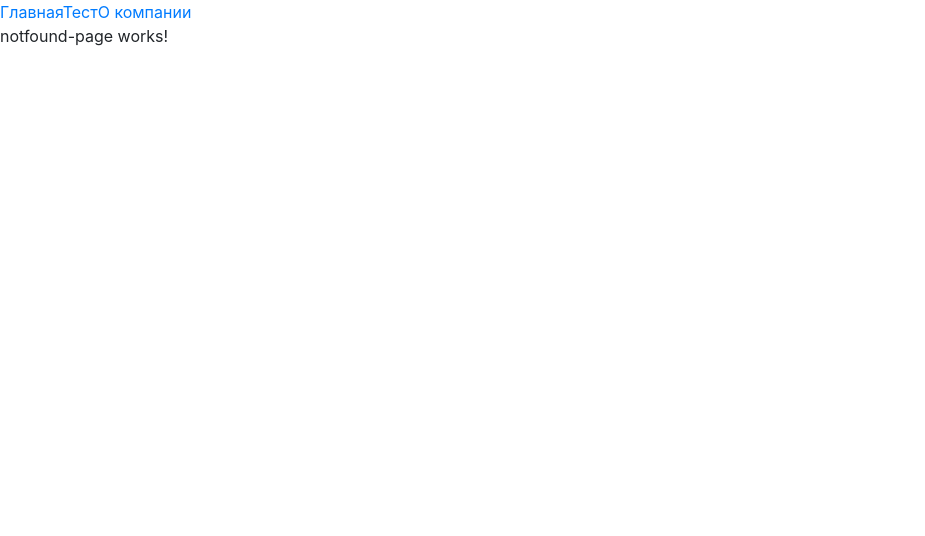
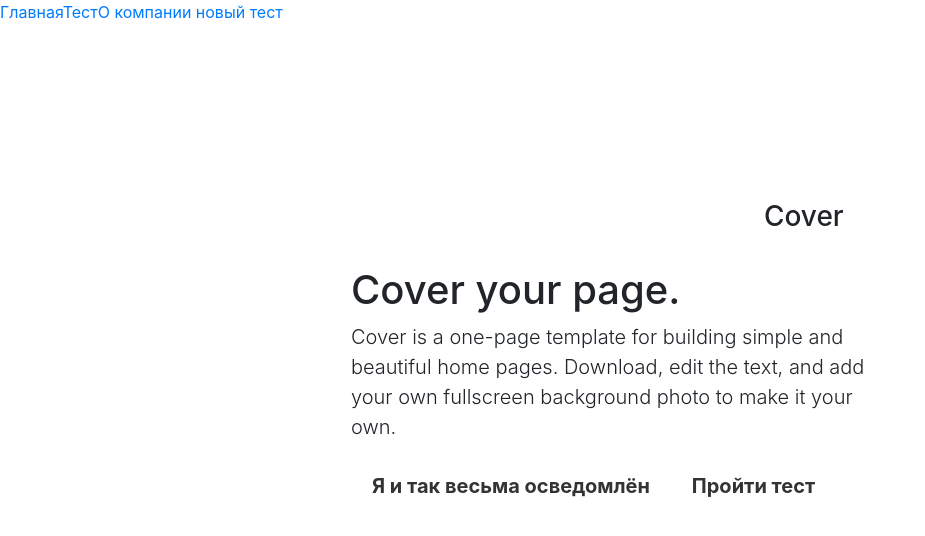
Before and after one commit to theDimZone/hackgenesis, an Angular app: page /test-lending in a window 1280 px wide. Shown: the top 536 px of the page, without its empty margins (0-925 px from the left). Built offline with nearby package versions, Linux system fonts and the light colour scheme.

Commit message:
Test-lending had been added

```diff
--- a/src/app/app.component.html
+++ b/src/app/app.component.html
@@ -1,6 +1,8 @@
-<nav>
+<nav >
   <a routerLink="/">Главная</a>
   <a routerLink="/test">Тест</a>
   <a routerLink="/about">О компании</a>
+  <a routerLink="/test-lending"> новый тест</a>
 </nav>
+
 <router-outlet></router-outlet>
--- a/src/app/app.module.ts
+++ b/src/app/app.module.ts
@@ -9,12 +9,15 @@ import { AboutPageComponent } from './components/about-page/about-page.component
 import { TestPageComponent } from './components/test-page/test-page.component';
 import { NotfoundPageComponent } from './components/notfound-page/notfound-page.component';
 import { NgbModule } from '@ng-bootstrap/ng-bootstrap';
+import { TestLendingComponent } from './components/test-lending/test-lending.component';
 
 const routes: Routes =[
     { path: '', component: IndexPageComponent},
     { path: 'about', component: AboutPageComponent},
     { path: 'test', component: TestPageComponent },
+    { path: 'test-lending', component: TestLendingComponent},
     { path: '**', component: NotfoundPageComponent }
+
 ];
 
 @NgModule({
@@ -23,7 +26,8 @@ const routes: Routes =[
     IndexPageComponent,
     AboutPageComponent,
     TestPageComponent,
-    NotfoundPageComponent
+    NotfoundPageComponent,
+    TestLendingComponent
   ],
   imports: [
     BrowserModule,
--- /dev/null
+++ b/src/app/components/test-lending/test-lending.component.css
@@ -0,0 +1,81 @@
+/*
+ * Globals
+ */
+
+/* Links */
+a,
+a:focus,
+a:hover {
+  color: #fff;
+}
+
+/* Custom default button */
+.btn-secondary,
+.btn-secondary:hover,
+.btn-secondary:focus {
+  color: #333;
+  text-shadow: none; /* Prevent inheritance from `body` */
+  background-color: #fff;
+  border: .05rem solid #fff;
+}
+
+
+
+.cover-container {
+  max-width: 43em;
+  padding: .75rem 12.5rem;
+  height: 10rem;
+}
+
+.inner {
+  margin-top: 10rem;
+}
+/*
+ * Header
+ */
+.masthead-brand {
+  /*margin-bottom: 100;*/
+}
+
+.nav-masthead .nav-link {
+  padding: .25rem 0;
+  font-weight: 800;
+  color: rgba(255, 255, 255, .5);
+  background-color: transparent;
+  border-bottom: .25rem solid transparent;
+}
+
+
+
+
+
+.nav-masthead .active {
+  color: #fff;
+  border-bottom-color: #fff;
+}
+
+@media (min-width: 48em) {
+  .masthead-brand {
+    float: right;
+  }
+}
+
+
+/*
+ * Cover
+ */
+.cover {
+  padding:  1.5rem;
+}
+.cover .btn-lg {
+  padding: .75rem 1.25rem;
+  font-weight: 700;
+}
+
+
+/*
+ * Footer
+ */
+.mastfoot {
+  color: rgba(255, 255, 255, .5);
+}
--- /dev/null
+++ b/src/app/components/test-lending/test-lending.component.html
@@ -0,0 +1,32 @@
+<div class="cover-container d-flex h-100 p-3 mx-auto flex-column">
+  <div class="container">
+    <div class="row">
+      <div class="col-10">
+        <header class="masthead mb-auto">
+          <div class="inner">
+            <h3 class="masthead-brand">Cover</h3>
+          </div>
+        </header>
+      </div>
+    </div>
+    <div class="row">
+      <div class="col-11">
+        <main role="main" class="cover">
+          <h1 class="cover-heading">Cover your page.</h1>
+          <p class="lead">Cover is a one-page template for building simple and beautiful home pages. Download, edit the text, and add your own fullscreen background photo to make it your own.</p>
+          <p class="lead">
+            <a routerLink="/" class="btn btn-lg btn-secondary">Я и так весьма осведомлён</a>
+            <a routerLink="/test" class="btn btn-lg btn-secondary">Пройти тест</a>
+          </p>
+        </main>
+      </div>
+    </div>
+    <div class="row">
+      <div class="col-11">
+        <footer class="mastfoot mt-auto">
+
+        </footer>
+      </div>
+    </div>
+  </div>
+</div>
--- /dev/null
+++ b/src/app/components/test-lending/test-lending.component.ts
@@ -0,0 +1,15 @@
+import { Component, OnInit } from '@angular/core';
+
+@Component({
+  selector: 'app-test-lending',
+  templateUrl: './test-lending.component.html',
+  styleUrls: ['./test-lending.component.css']
+})
+export class TestLendingComponent implements OnInit {
+
+  constructor() { }
+  imgURL :string = "https://muzei-mira.com/uploads/posts/2020-09/1600694720_peterburg-bogolubov.jpg"
+  ngOnInit(): void {
+  }
+
+}
```
